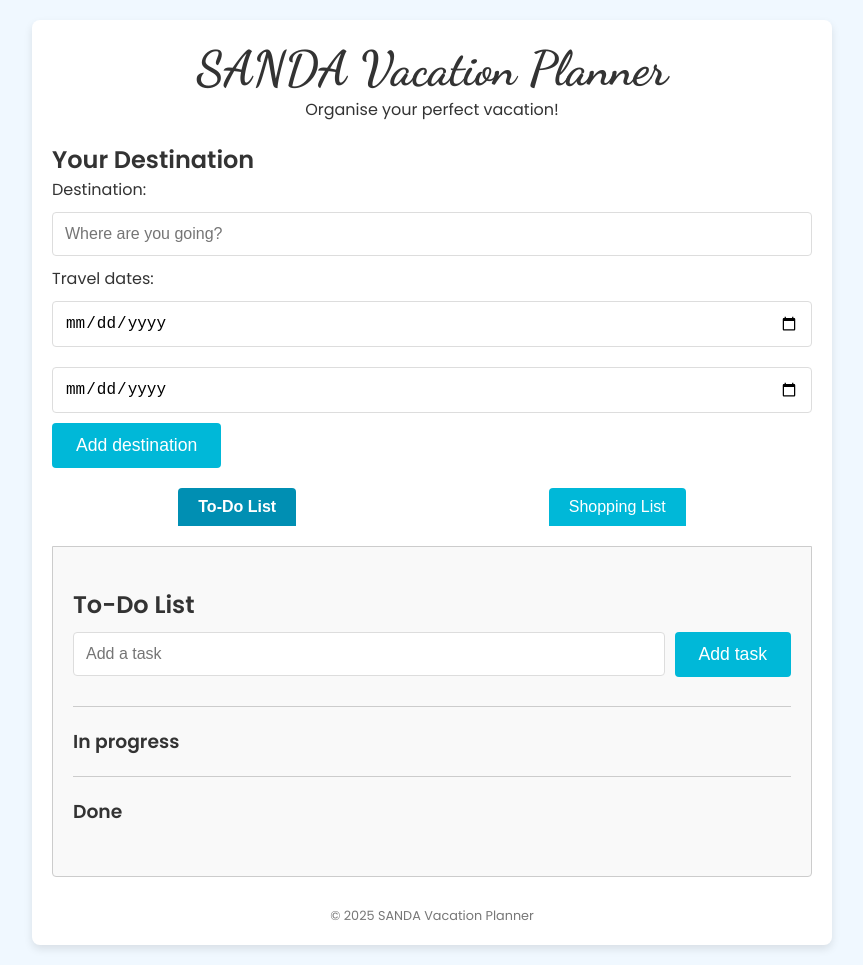
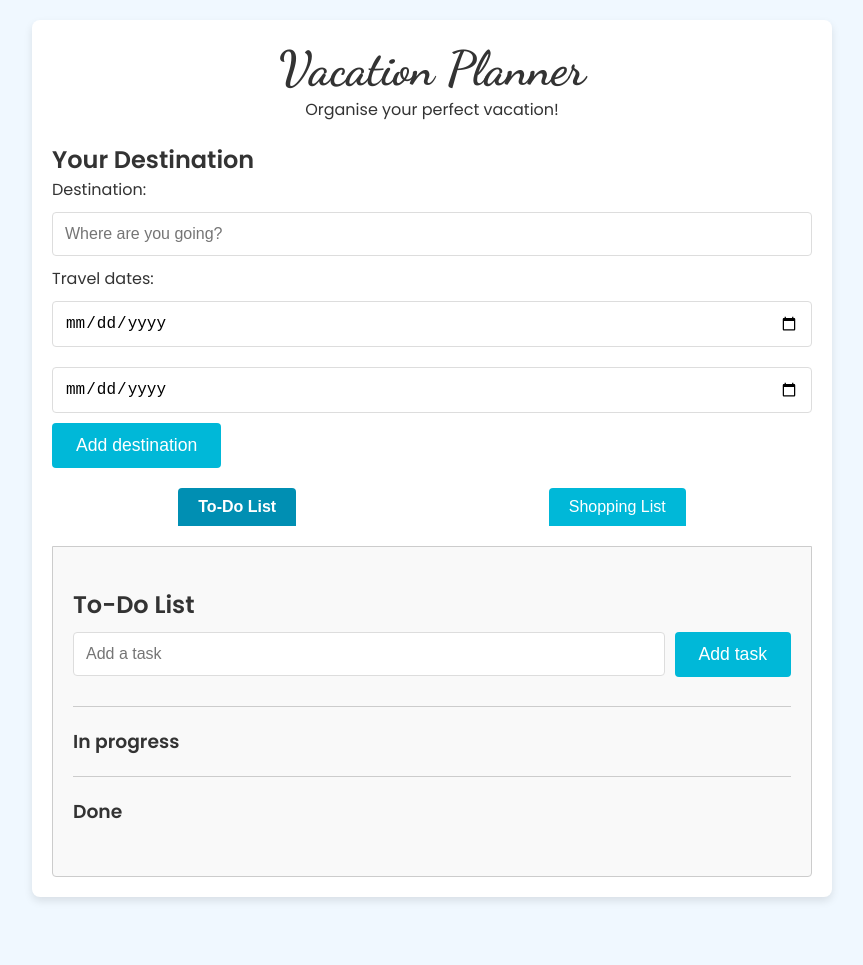
Before and after one commit to alison1816/Vacation-Planner, a plain HTML site: page index.html in a window 1280 px wide. Shown: the whole page, without its empty margins (208-1071 px from the left). After the commit the page ends 917 px from the top, so only its background shows below. Drawn offline with Linux system fonts and the light colour scheme.

Commit message:
removed words

```diff
--- a/index.html
+++ b/index.html
@@ -4,7 +4,7 @@
     <meta charset="UTF-8">
     <meta name="viewport" content="width=device-width, initial-scale=1.0">
     <meta name="description" content="Plan your perfect vacation! Keep track of destinations, activities, and shopping lists.">
-    <title>SANDA Vacation Planner</title>
+    <title>Vacation Planner</title>
     <link rel="stylesheet" href="assets/styles/style.css">
     <link href="https://fonts.googleapis.com/css2?family=Poppins:wght@300;400;600&display=swap" rel="stylesheet">
     <link href="https://fonts.googleapis.com/css2?family=Dancing+Script:wght@400;700&display=swap" rel="stylesheet">
@@ -15,7 +15,7 @@
     <div class="container">
         <!-- Header -->
         <header>
-            <h1>SANDA Vacation Planner</h1>
+            <h1>Vacation Planner</h1>
             <p>Organise your perfect vacation!</p>
         </header>
 
@@ -68,12 +68,6 @@
                 <ul id="shoppingDoneList"></ul>
             </div>
         </section>
-
-        <!-- Footer -->
-        <footer>
-            <!-- <button id="clearButton">Reset page</button> -->
-            <p>&copy; 2025 SANDA Vacation Planner</p>
-        </footer>
     </div>
 
     <script src="assets/scripts/script.js"></script>
```
